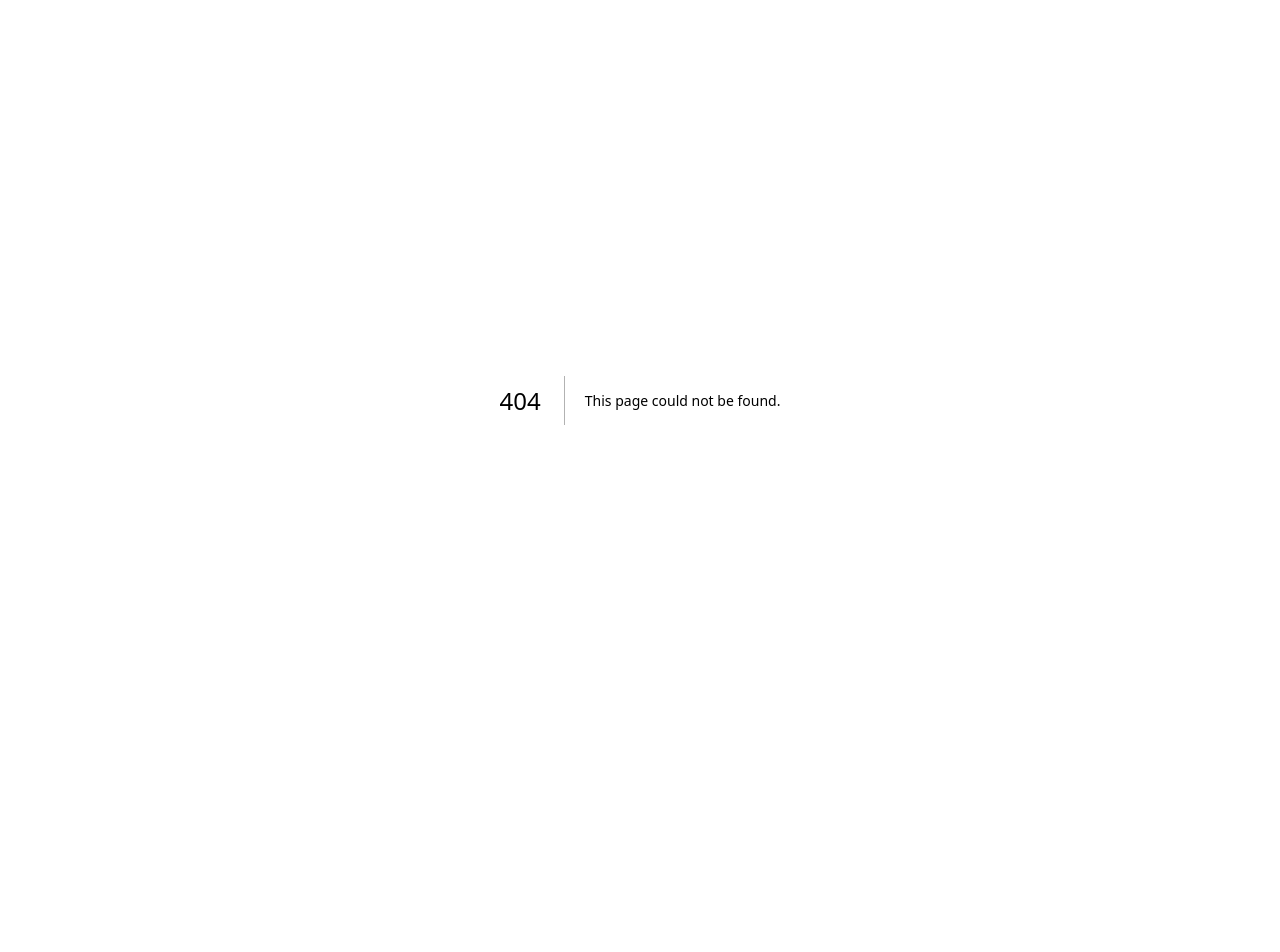
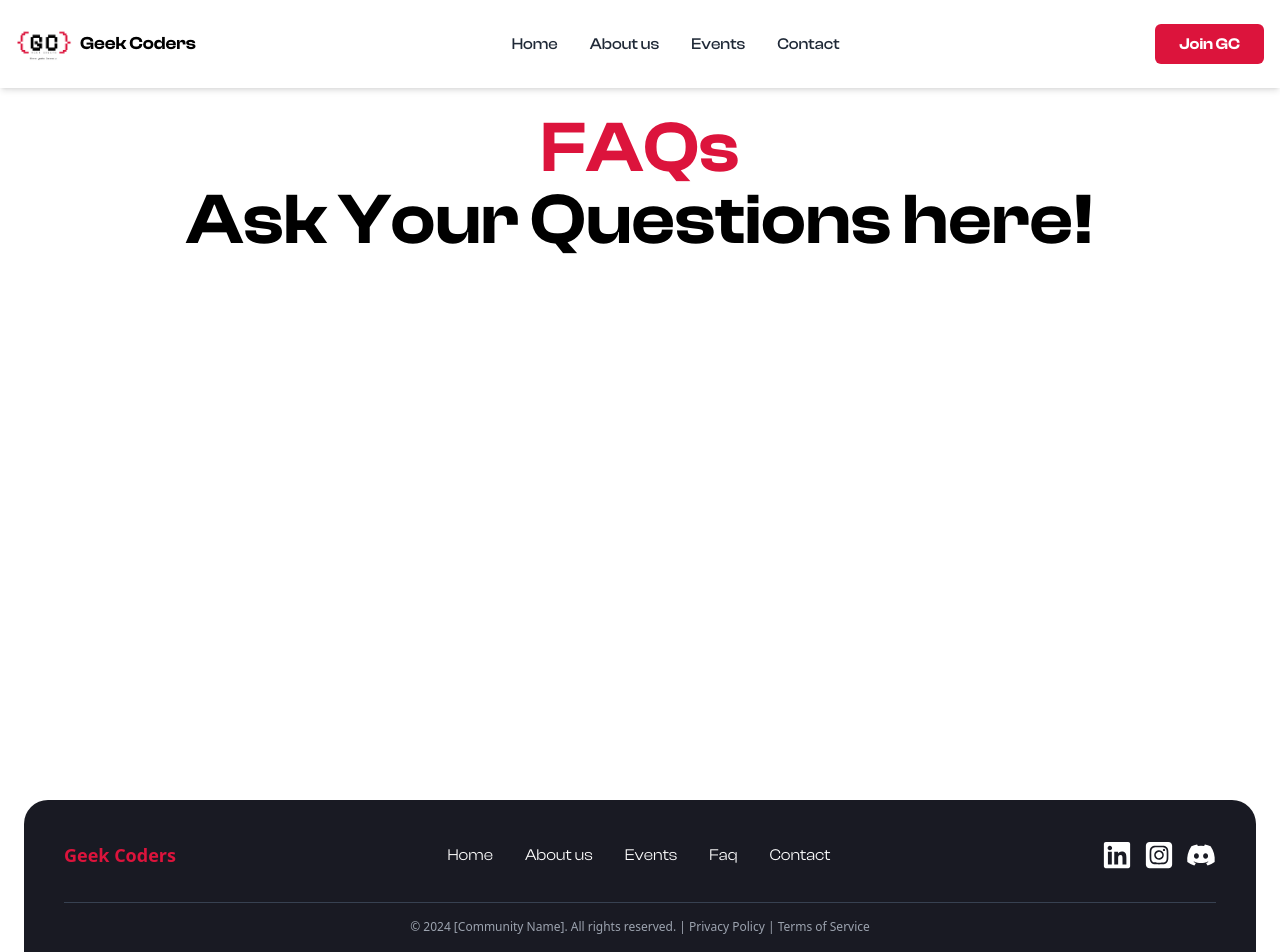
Before and after one commit to geekcoders-community/GeekCoders.Community, a Next.js app: page /faq in a window 1280 px wide. Before the commit this address had no page. Shown: the top 952 px of the page. Before the commit the page ends 800 px from the top, so only its background shows below. Built offline with nearby package versions, Linux system fonts and the light colour scheme.

Commit message:
fix issues

```diff
--- a/app/about/page.js
+++ b/app/about/page.js
@@ -121,7 +121,7 @@ const About = () => {
 
 ]
 
-const mangeteam=[
+const manageteam=[
 
   {id: 1,
     name: "Ashvika",
@@ -129,13 +129,14 @@ const mangeteam=[
     image: ashvika,
     description: "Building synergy through strong leadership.",
     icon:market
-  },{id: 2,
+  },
+  {id: 2,
     name: "Ashvika",
     title: "Management Member",
     image: ashvika,
     description: "Guiding ideas from vision to action.",
     icon:market
-  },
+  }
 
 
 
@@ -284,7 +285,7 @@ const mangeteam=[
 {/*  */}
 <div className="max-w-8xl mx-auto px-4 py-10">
   <div className="flex flex-wrap gap-16 justify-center">
-    {mangeteam.map((member) => (
+    {manageteam.map((member) => (
 
       <div
         key={member.id}
--- a/app/components/Footer.jsx
+++ b/app/components/Footer.jsx
@@ -34,8 +34,8 @@ const Footer = () => {
                 </div>
 
                 <div className="flex gap-3">
-                    <Link href="/https://www.linkedin.com/company/geekcoderscommunity"><FaLinkedin size={30} color='white'/></Link>
-                    <Link href="/https://www.instagram.com/geekcoders.community/"><FaSquareInstagram size={30} color='white'/></Link>
+                    <Link target='_blank' href="https://www.linkedin.com/company/geekcoderscommunity"><FaLinkedin size={30} color='white'/></Link>
+                    <Link target = '_blank' href="https://www.instagram.com/geekcoders.community/"><FaSquareInstagram size={30} color='white'/></Link>
                     <Link href="/join"><FaDiscord size={30} color='white' /></Link>
                 </div>
             </div>
--- /dev/null
+++ b/app/contact/page.js
@@ -0,0 +1,23 @@
+import React from 'react'
+import Navbar from '../components/Navbar'
+import Footer from '../components/Footer'
+const contact = () => {
+  return (
+  <>
+        <div className={`flex flex-col min-h-screen z-0 `}>
+            <Navbar/>
+
+        <div className = "mt-28 flex flex-col items-center justify-center h-full ">
+                <h1 className='font-clash text-[rgb(220,20,60)] text-7xl font-semibold'>CONTACT</h1>
+
+        </div>
+        </div>
+        <div className="w-full px-6">
+            <Footer />
+        </div>
+    </>
+
+    )
+}
+
+export default contact
--- /dev/null
+++ b/app/faq/page.js
@@ -0,0 +1,24 @@
+import React from 'react'
+import Footer from '../components/Footer'
+import Navbar from '../components/Navbar'
+const faq = () => {
+  return (
+    <>
+        <div className={`flex flex-col min-h-screen z-0 `}>
+            <Navbar/>
+
+        <div className = "mt-28 flex flex-col items-center justify-center h-full ">
+                <h1 className='font-clash text-[rgb(220,20,60)] text-7xl font-semibold'>FAQs</h1>
+                <h1 className='font-clash text-black font-semibold text-7xl'>Ask Your Questions here!</h1>
+
+        </div>
+        </div>
+        <div className="w-full px-6">
+            <Footer />
+        </div>
+    </>
+
+  )
+}
+
+export default faq
```
